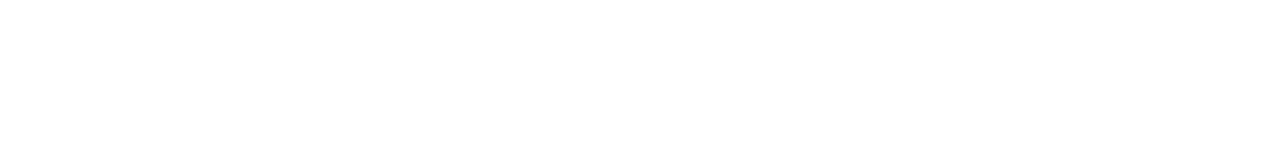
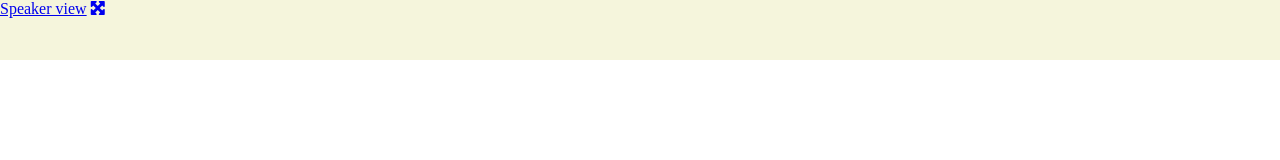
Before and after one commit to Richter96/html-css-zoom, a plain HTML site: page index.html in a window 1280 px wide. Drawn offline with Linux system fonts and the light colour scheme.

Commit message:
link font icon, add region debug

```diff
--- a/asset/css/style.css
+++ b/asset/css/style.css
@@ -3,3 +3,22 @@
     padding: 0;
     box-sizing: border-box;
 }
+
+.container {
+    width: 80%;
+    margin: auto;
+}
+
+/* #reagion debug */
+
+#app_header {
+    height: 60px;
+    background-color: beige;
+}
+
+/* #endreagion debug */
+
+/* #reagion header */
+
+
+/* #endreagion header */
--- a/index.html
+++ b/index.html
@@ -5,10 +5,17 @@
     <meta http-equiv="X-UA-Compatible" content="IE=edge">
     <meta name="viewport" content="width=device-width, initial-scale=1.0">
     <link rel="stylesheet" href="./asset/css/style.css">
+    <link rel="stylesheet" href="https://cdnjs.cloudflare.com/ajax/libs/font-awesome/6.2.1/css/all.min.css" integrity="sha512-MV7K8+y+gLIBoVD59lQIYicR65iaqukzvf/nwasF0nqhPay5w/9lJmVM2hMDcnK1OnMGCdVK+iQrJ7lzPJQd1w==" crossorigin="anonymous" referrerpolicy="no-referrer" />
+
     <title>Document</title>
 </head>
 <body>
-    <header id="app_header"></header>
+    <header id="app_header">
+        <div class="view">
+            <a href="#">Speaker view</a>
+            <a href="#"><i class="fa-solid fa-maximize"></i></a>
+        </div>
+    </header>
     <main id="app_main"></main>
     <footer id="app_footer"></footer>
 
```
Also changed, not shown: 1 other file.
